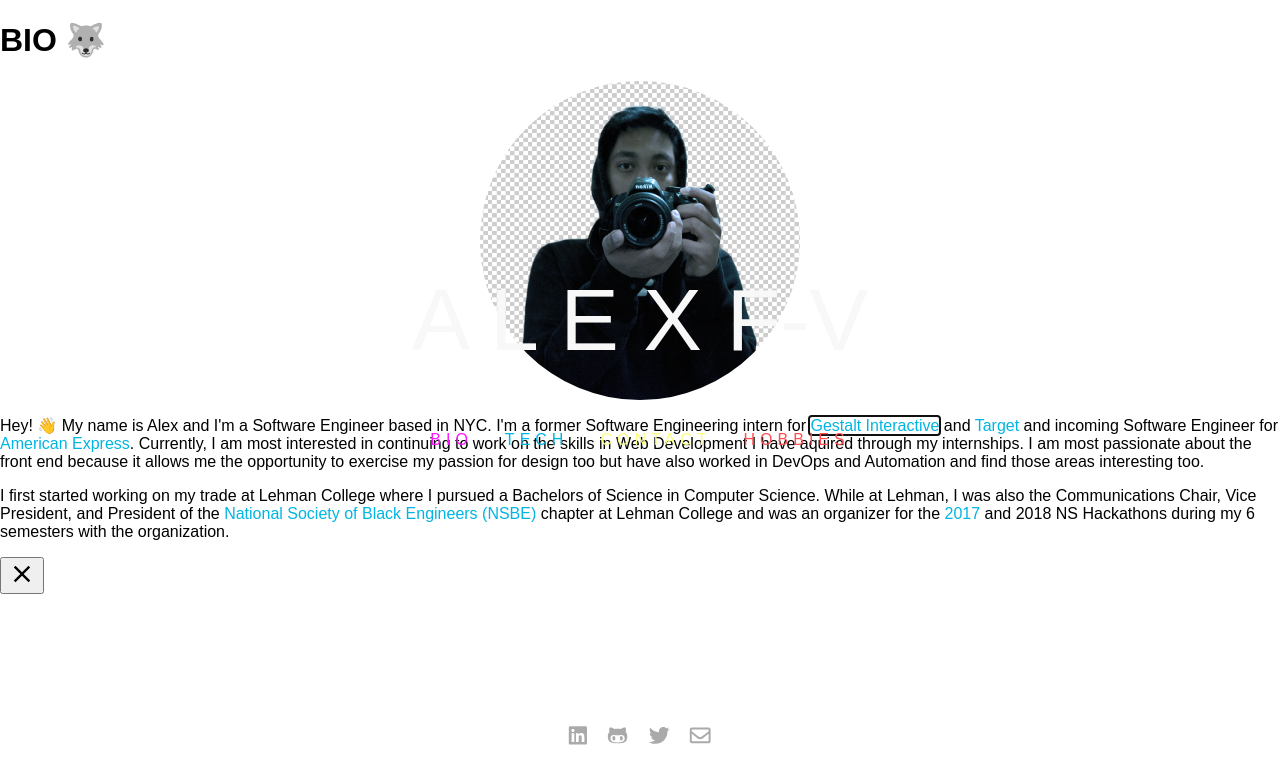
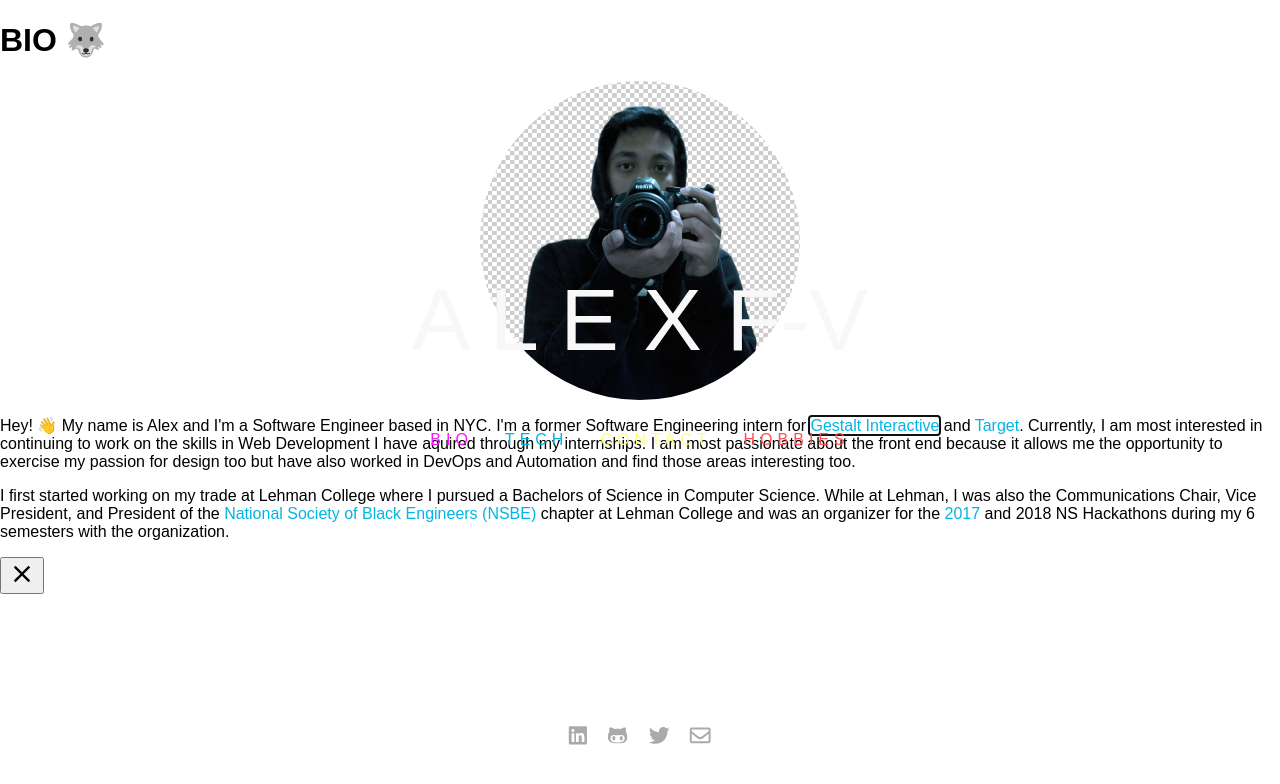
Before and after one commit to AlexFloresVeliz/alexfv.io, a React (Create React App) app: page / in a window 1280 px wide. Both pictures are taken after a click on the link "BIO". Shown: the top 784 px of the page. Built offline with nearby package versions, Linux system fonts and the light colour scheme; a web font is replaced by a local one.

Commit message:
update bio

```diff
--- a/src/NavBar.js
+++ b/src/NavBar.js
@@ -128,7 +128,7 @@ class NavBar extends Component {
           <h1> BIO 🐺 </h1>
           <img className="profile-pic" data-caption="Me" src="img/me.png"/>
           <p>
-          Hey! 👋 My name is Alex and I'm a Software Engineer based in NYC. I'm a former Software Engineering intern for <a href="http://gestalt.io/" style={linkStyle} target="_blank"> Gestalt Interactive</a> and <a href="https://www.target.com/" style={linkStyle} target="_blank">Target</a> and incoming Software Engineer for <a href="https://www.americanexpress.com" style={linkStyle} target="_blank"> American Express</a>. Currently, I am most interested in continuing to work on the skills in Web Development I have aquired through my internships. I am most passionate about the front end because it allows me the opportunity to exercise my passion for design too but have also worked in DevOps and Automation and find those areas interesting too.
+          Hey! 👋 My name is Alex and I'm a Software Engineer based in NYC. I'm a former Software Engineering intern for <a href="http://gestalt.io/" style={linkStyle} target="_blank"> Gestalt Interactive</a> and <a href="https://www.target.com/" style={linkStyle} target="_blank">Target</a>. Currently, I am most interested in continuing to work on the skills in Web Development I have aquired through my internships. I am most passionate about the front end because it allows me the opportunity to exercise my passion for design too but have also worked in DevOps and Automation and find those areas interesting too.
           </p>
           <p>I first started working on my trade at Lehman College where I pursued a Bachelors of Science in Computer Science. While at Lehman, I was also the Communications Chair, Vice President, and President of the <a href="http://nsbe.org/home.aspx" style={linkStyle} target="_blank">National Society of Black Engineers (NSBE)</a> chapter at Lehman College and was an organizer for the <a href= "http://bit.ly/NSHack17" style={linkStyle} target="_blank">2017</a> and 2018 NS Hackathons during my 6 semesters with the organization.</p>
           </Modal>
```
